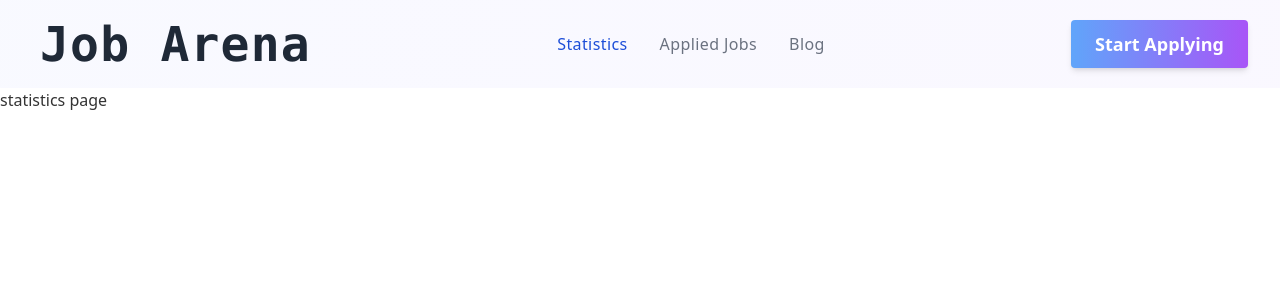
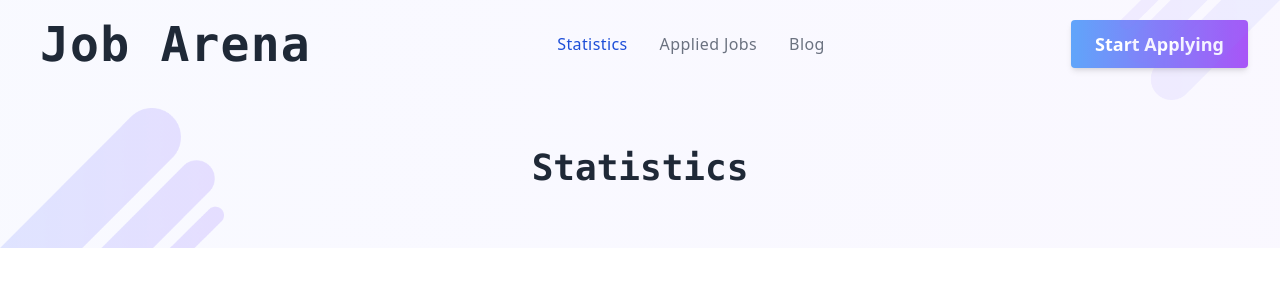
Before and after one commit to imnahmed17/Job-Arena-with-React, a React (Vite) app: page /statistics in a window 1280 px wide. Shown: the top 300 px of the page. Built offline with nearby package versions, Linux system fonts and the light colour scheme.

Commit message:
banner for other pages designed and added

```diff
--- a/src/components/AppliedJobs/AppliedJobs.jsx
+++ b/src/components/AppliedJobs/AppliedJobs.jsx
@@ -1,9 +1,12 @@
 import React from 'react';
+import Banner2 from '../Banner/Banner2';
 
 const AppliedJobs = () => {
     return (
         <div>
-            <h1>applied jobs page</h1>
+            <div className='bg-banner'>
+                <Banner2>Applied Jobs</Banner2>
+            </div>
         </div>
     );
 };
--- /dev/null
+++ b/src/components/Banner/Banner2.jsx
@@ -0,0 +1,17 @@
+import React from 'react';
+import img1 from '../../assets/top-right.png';
+import img2 from '../../assets/bottom-left.png';
+
+const Banner2 = ({ children }) => {
+    return (
+        <div>
+            <img className='absolute top-0 right-0 hidden md:block md:w-24 lg:w-40' src={img1} alt="" />
+            <div className='relative h-16 md:h-28 lg:h-40 flex justify-center items-center'>
+                <img className='absolute bottom-0 left-0 hidden md:block md:w-40 lg:w-56' src={img2} alt="" />
+                <p className='text-center text-4xl text-gray-800 font-bold font-mono'>{children}</p>
+            </div>
+        </div>
+    );
+};
+
+export default Banner2;
--- a/src/components/Blog/Blog.jsx
+++ b/src/components/Blog/Blog.jsx
@@ -1,9 +1,12 @@
 import React from 'react';
+import Banner2 from '../Banner/Banner2';
 
 const Blog = () => {
     return (
         <div>
-            <h1>blog page</h1>
+            <div className='bg-banner'>
+                <Banner2>Blog</Banner2>
+            </div>
         </div>
     );
 };
--- a/src/components/Header/Header.jsx
+++ b/src/components/Header/Header.jsx
@@ -22,7 +22,7 @@ const Header = () => {
                             </NavLink>
                         </li>
                         <li>
-                            <NavLink to='/appliedJobs' className={({ isActive }) => (isActive ? 'active' : 'default')}>
+                            <NavLink to='/applied-jobs' className={({ isActive }) => (isActive ? 'active' : 'default')}>
                                 Applied Jobs
                             </NavLink>
                         </li>
@@ -72,7 +72,7 @@ const Header = () => {
                                                 </li>
                                                 <li>
                                                     <NavLink
-                                                        to='/appliedJobs'
+                                                        to='/applied-jobs'
                                                         className={({ isActive }) => (isActive ? 'active' : 'default')}
                                                     >
                                                         Applied Jobs
--- a/src/components/Statistics/Statistics.jsx
+++ b/src/components/Statistics/Statistics.jsx
@@ -1,9 +1,12 @@
 import React from 'react';
+import Banner2 from '../Banner/Banner2';
 
 const Statistics = () => {
     return (
         <div>
-            <h1>statistics page</h1>
+            <div className='bg-banner'>
+                <Banner2>Statistics</Banner2>
+            </div>
         </div>
     );
 };
--- a/src/main.jsx
+++ b/src/main.jsx
@@ -27,7 +27,7 @@ const router = createBrowserRouter([
         element: <Statistics />
       },
       {
-        path: 'appliedJobs',
+        path: 'applied-jobs',
         element: <AppliedJobs />
       },
       {
```
Also changed, not shown: src/assets/bottom-left.png (added), src/assets/top-right.png (added).
